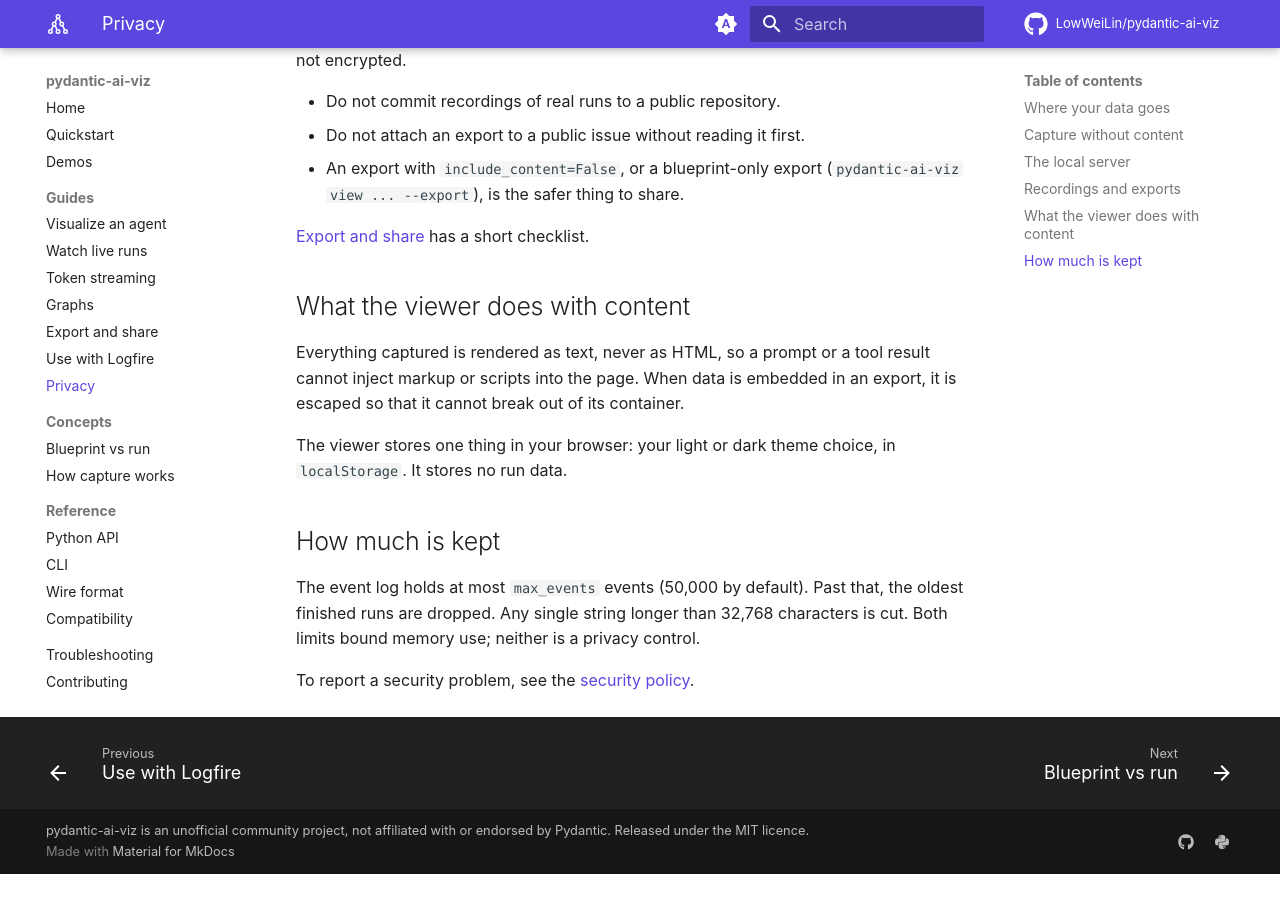
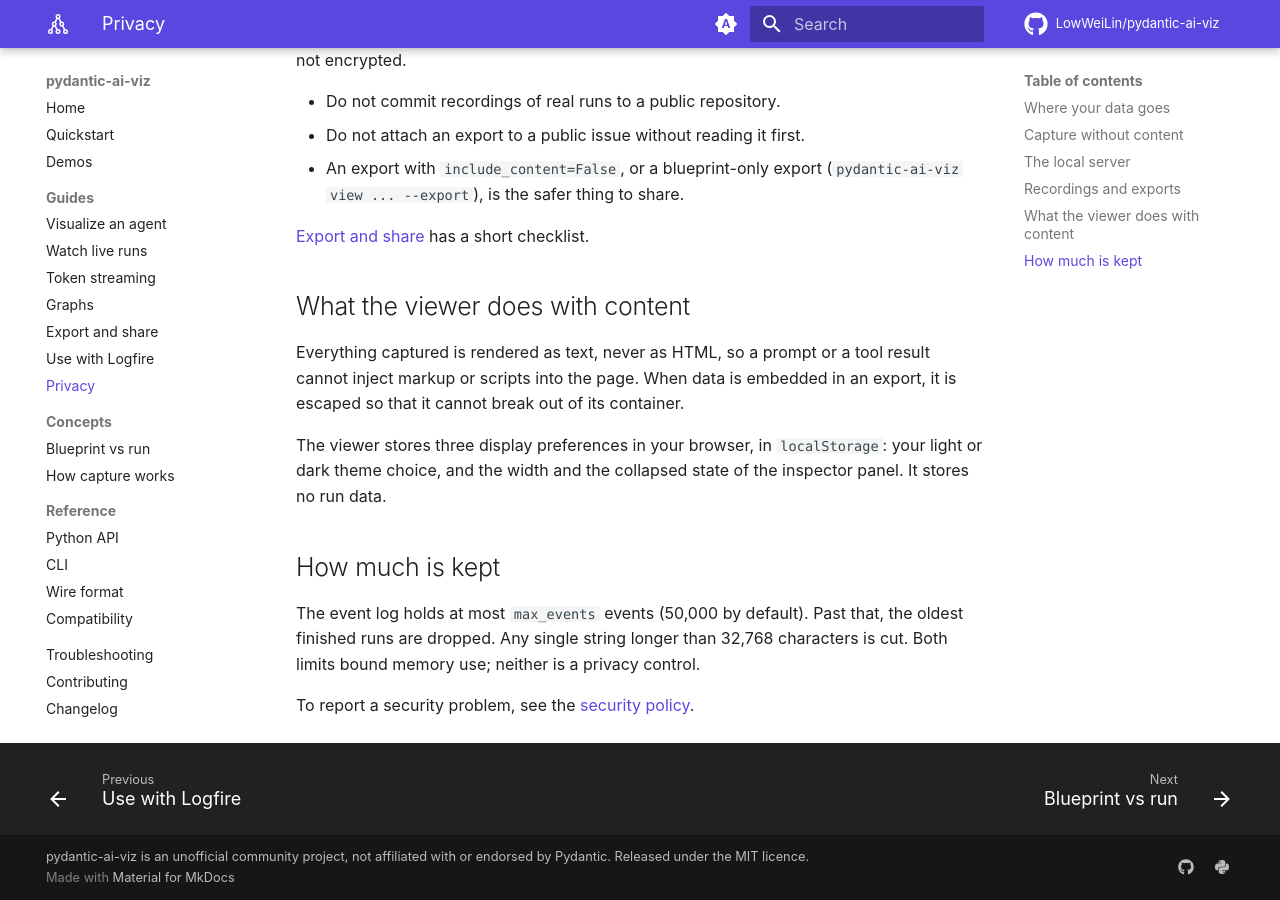
Before and after one commit to LowWeiLin/pydantic-ai-viz, an MkDocs documentation site: the page built from docs/guides/privacy.md, in a window 1280 px wide and 900 px high, scrolled down 2813 px. Built offline with MkDocs 1.6.1 and Material for MkDocs 9.7.7, drawn with Linux system fonts in a browser that asks for light colours; comment, search, counter and statistics services are not loaded; before the commit the page ends 3687 px from its top, so only the background shows below that.

Commit message:
docs: list everything the viewer keeps in localStorage
The privacy page said the viewer stores one thing, the theme choice. It
also stores the width and the collapsed state of the inspector panel.
None of the three is run data, but the count was wrong.

Co-Authored-By: Claude Fable 5.2 <noreply@anthropic.com>

```diff
--- a/docs/guides/privacy.md
+++ b/docs/guides/privacy.md
@@ -80,7 +80,7 @@ A `.pviz.jsonl` recording or an HTML export is the event log in a file: everythi
 
 Everything captured is rendered as text, never as HTML, so a prompt or a tool result cannot inject markup or scripts into the page. When data is embedded in an export, it is escaped so that it cannot break out of its container.
 
-The viewer stores one thing in your browser: your light or dark theme choice, in `localStorage`. It stores no run data.
+The viewer stores three display preferences in your browser, in `localStorage`: your light or dark theme choice, and the width and the collapsed state of the inspector panel. It stores no run data.
 
 ## How much is kept
 
```
